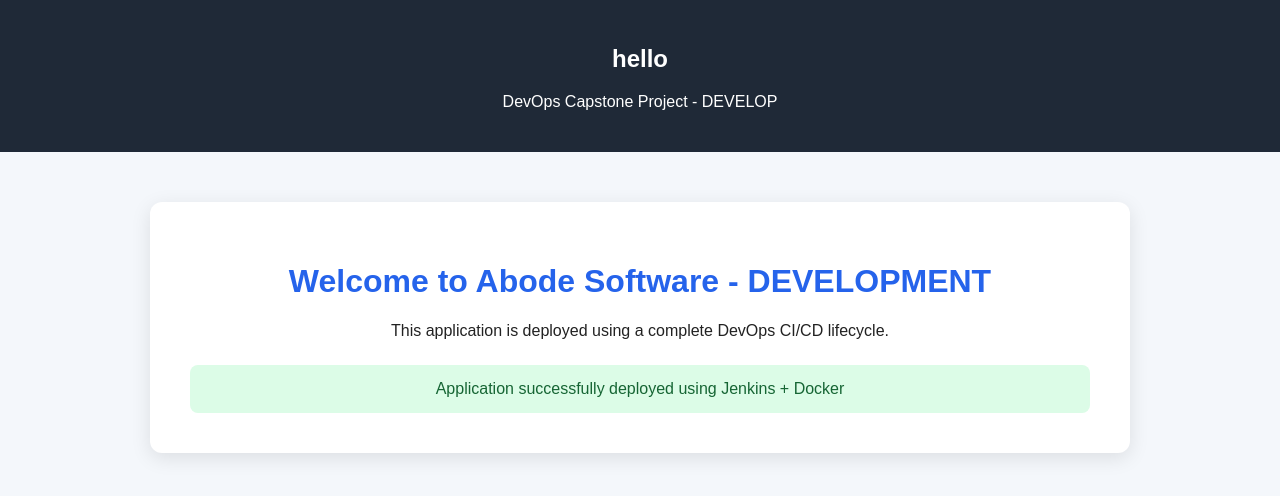
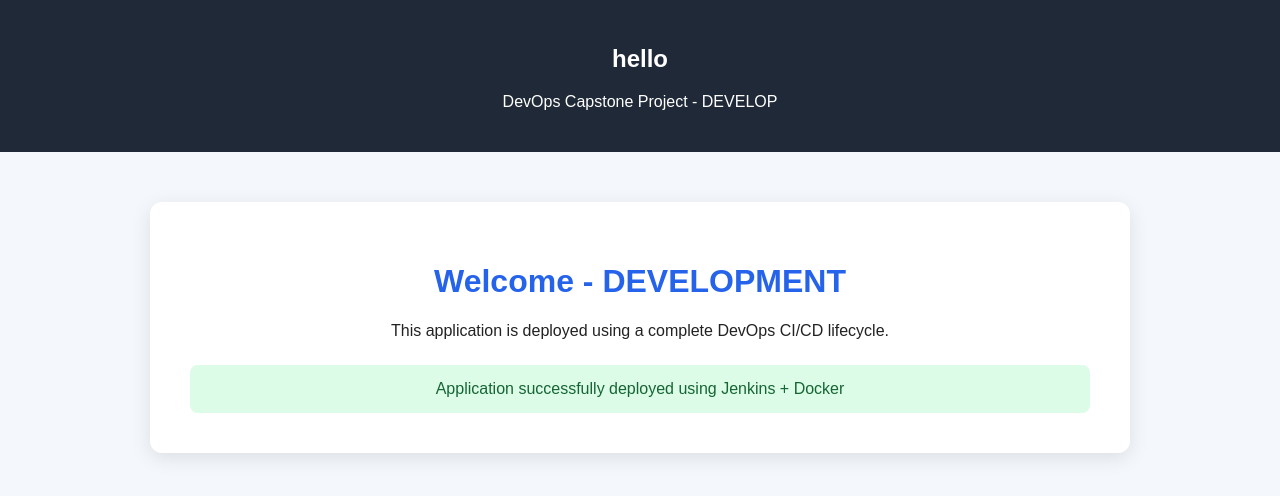
Before and after one commit to Rathod88971/Rathod88971-abode-devops-capstone, a plain HTML site: page index.html in a window 1280 px wide. Drawn offline with Linux system fonts and the light colour scheme.

Commit message:
modified

```diff
--- a/index.html
+++ b/index.html
@@ -53,7 +53,7 @@
 
 <div class="container">
 
-    <h1>Welcome to Abode Software - DEVELOPMENT</h1>
+    <h1>Welcome - DEVELOPMENT</h1>
 
     <p>
         This application is deployed using a complete
```
